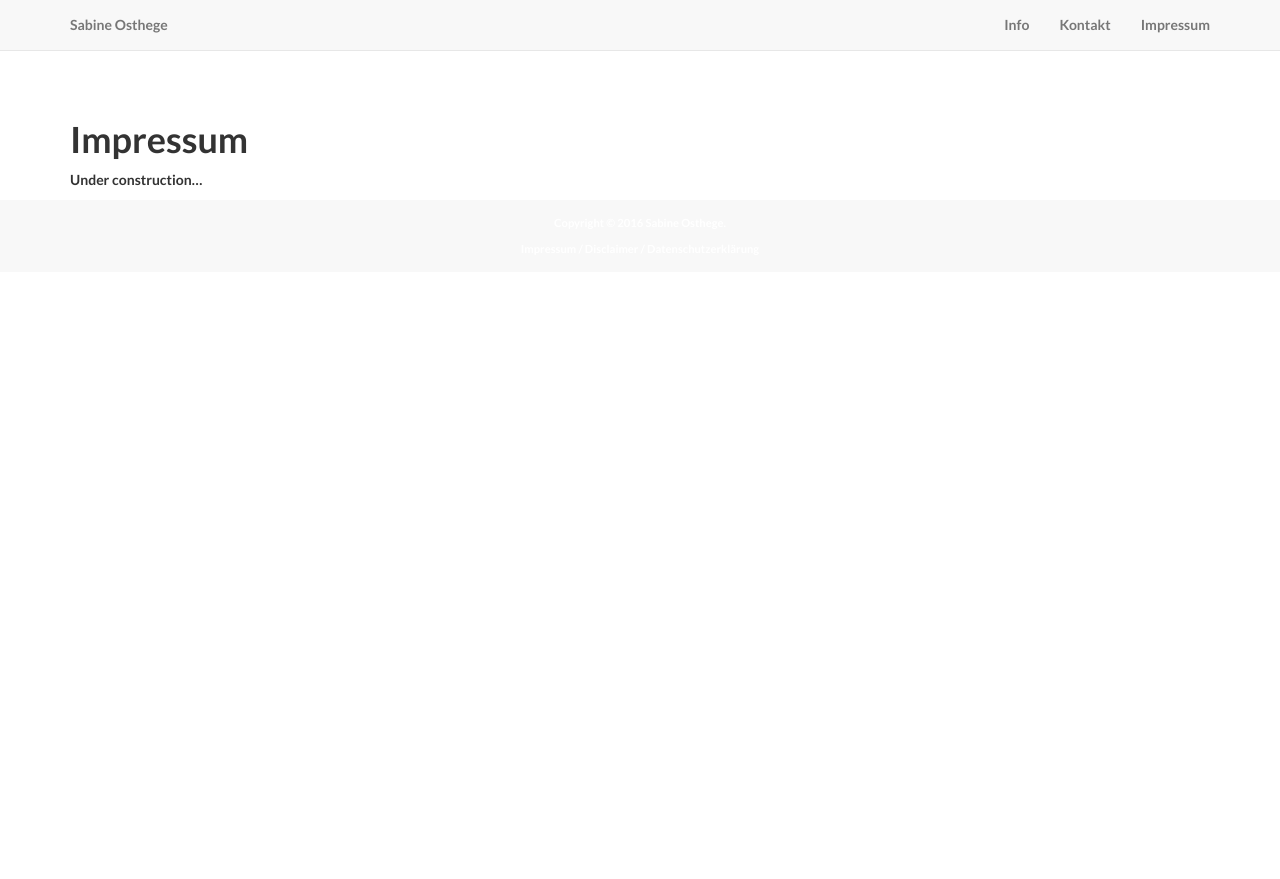
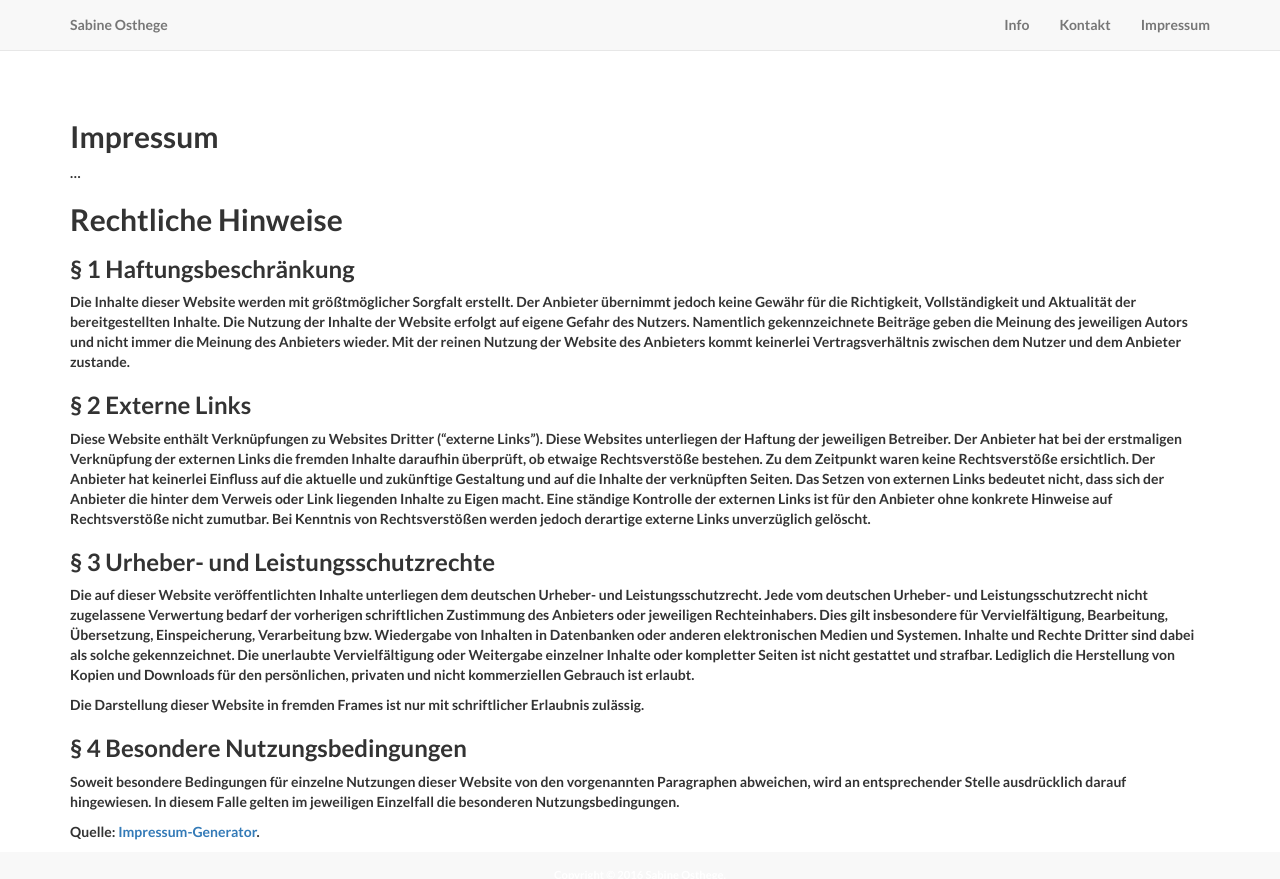
Before and after one commit to sabineosthege/sabineosthege.github.io, a Jekyll site: the page built from impressum.md, in a window 1280 px wide and 924 px high. Shown: the top 879 px of the window. Built offline with Jekyll 4.4.1, drawn with Linux system fonts in a browser that asks for light colours; nearby versions of some CDN libraries.

Commit message:
impressum added

```diff
--- a/impressum.md
+++ b/impressum.md
@@ -1,7 +1,92 @@
 ---
 layout: default
-title: Home
+title: Impressum
 ---
+## Impressum
+...
 
-# Impressum
-Under construction...
+## Rechtliche Hinweise
+
+### § 1 Haftungsbeschränkung
+
+Die Inhalte dieser Website werden mit größtmöglicher Sorgfalt erstellt. Der
+Anbieter übernimmt jedoch keine Gewähr für die Richtigkeit, Vollständigkeit
+und Aktualität der bereitgestellten Inhalte. Die Nutzung der Inhalte der
+Website erfolgt auf eigene Gefahr des Nutzers. Namentlich gekennzeichnete
+Beiträge geben die Meinung des jeweiligen Autors und nicht immer die Meinung
+des Anbieters wieder. Mit der reinen Nutzung der Website des Anbieters kommt
+keinerlei Vertragsverhältnis zwischen dem Nutzer und dem Anbieter zustande.
+
+### § 2 Externe Links
+
+Diese Website enthält Verknüpfungen zu Websites Dritter ("externe Links").
+Diese Websites unterliegen der Haftung der jeweiligen Betreiber. Der
+Anbieter hat bei der erstmaligen Verknüpfung der externen Links die fremden
+Inhalte daraufhin überprüft, ob etwaige Rechtsverstöße bestehen. Zu dem
+Zeitpunkt waren keine Rechtsverstöße ersichtlich. Der Anbieter hat keinerlei
+Einfluss auf die aktuelle und zukünftige Gestaltung und auf die Inhalte der
+verknüpften Seiten. Das Setzen von externen Links bedeutet nicht, dass sich
+der Anbieter die hinter dem Verweis oder Link liegenden Inhalte zu Eigen
+macht. Eine ständige Kontrolle der externen Links ist für den Anbieter ohne
+konkrete Hinweise auf Rechtsverstöße nicht zumutbar. Bei Kenntnis von
+Rechtsverstößen werden jedoch derartige externe Links unverzüglich gelöscht.
+
+### § 3 Urheber- und Leistungsschutzrechte
+
+Die auf dieser Website veröffentlichten Inhalte unterliegen dem deutschen
+Urheber- und Leistungsschutzrecht. Jede vom deutschen Urheber- und
+Leistungsschutzrecht nicht zugelassene Verwertung bedarf der vorherigen
+schriftlichen Zustimmung des Anbieters oder jeweiligen Rechteinhabers. Dies
+gilt insbesondere für Vervielfältigung, Bearbeitung, Übersetzung,
+Einspeicherung, Verarbeitung bzw. Wiedergabe von Inhalten in Datenbanken
+oder anderen elektronischen Medien und Systemen. Inhalte und Rechte Dritter
+sind dabei als solche gekennzeichnet. Die unerlaubte Vervielfältigung oder
+Weitergabe einzelner Inhalte oder kompletter Seiten ist nicht gestattet und
+strafbar. Lediglich die Herstellung von Kopien und Downloads für den
+persönlichen, privaten und nicht kommerziellen Gebrauch ist erlaubt.
+
+Die Darstellung dieser Website in fremden Frames ist nur mit schriftlicher
+Erlaubnis zulässig.
+
+### § 4 Besondere Nutzungsbedingungen
+
+Soweit besondere Bedingungen für einzelne Nutzungen dieser Website von den
+vorgenannten Paragraphen abweichen, wird an entsprechender Stelle
+ausdrücklich darauf hingewiesen. In diesem Falle gelten im jeweiligen
+Einzelfall die besonderen Nutzungsbedingungen.
+
+
+Quelle: [Impressum-Generator](http://www.impressum-recht.de/impressum-generator/).
+
+<!--
+## Datenschutzerklärung
+### Kommentarfunktionen
+
+Im Rahmen der Kommentarfunktion erheben wir personenbezogene Daten (z.B. Name, E-Mail)
+im Rahmen Ihrer Kommentierung zu einem Beitrag nur in dem Umfang wie Sie ihn uns mitgeteilt haben.
+Bei der Veröffentlichung eines Kommentars wird die von Ihnen angegebene Email-Adresse gespeichert,
+aber nicht veröffentlicht. Ihr Name wird veröffentlich, wenn Sie nicht unter Pseudonym geschrieben
+haben.
+-->
+
+<!-- <p><strong>Datenschutzerklärung für den Webanalysedienst Google Analytics</strong>
+
+Diese Website benutzt Google Analytics, einen Webanalysedienst der Google Inc. ("Google"). Google
+Analytics verwendet sog. "Cookies", Textdateien, die auf Ihrem Computer gespeichert werden und die
+eine Analyse der Benutzung der Website durch Sie ermöglichen. Die durch den Cookie erzeugten Informationen
+über Ihre Benutzung dieser Website werden in der Regel an einen Server von Google in den USA übertragen
+und dort gespeichert. Wir haben die IP-Anonymisierung aktiviert. Auf dieser Webseite wird Ihre IP-Adresse
+von Google daher innerhalb von Mitgliedstaaten der Europäischen Union oder in anderen Vertragsstaaten des
+Abkommens über den Europäischen Wirtschaftsraum zuvor gekürzt. Nur in Ausnahmefällen wird die volle
+IP-Adresse an einen Server von Google in den USA übertragen und dort gekürzt. Im Auftrag des Betreibers
+dieser Website wird Google diese Informationen benutzen, um Ihre Nutzung der Website auszuwerten,
+um Reports über die Websiteaktivitäten zusammenzustellen und um weitere mit der Websitenutzung und
+der Internetnutzung verbundene Dienstleistungen gegenüber dem Websitebetreiber zu erbringen. Die im
+Rahmen von Google Analytics von Ihrem Browser übermittelte IP-Adresse wird nicht mit anderen Daten
+von Google zusammengeführt. Sie können die Speicherung der Cookies durch eine entsprechende Einstellung
+Ihrer Browser-Software verhindern; wir weisen Sie jedoch darauf hin, dass Sie in diesem Fall
+gegebenenfalls nicht sämtliche Funktionen dieser Website vollumfänglich werden nutzen können. Sie
+können darüber hinaus die Erfassung der durch das Cookie erzeugten und auf Ihre Nutzung der Website
+bezogenen Daten (inkl. Ihrer IP-Adresse) an Google sowie die Verarbeitung dieser Daten durch Google
+verhindern, indem sie das unter dem folgenden Link verfügbare Browser-Plugin herunterladen und installieren:
+<a href="http://tools.google.com/dlpage/gaoptout?hl=de" rel="nofollow">http://tools.google.com/dlpage/gaoptout?hl=de</a> -->
```
